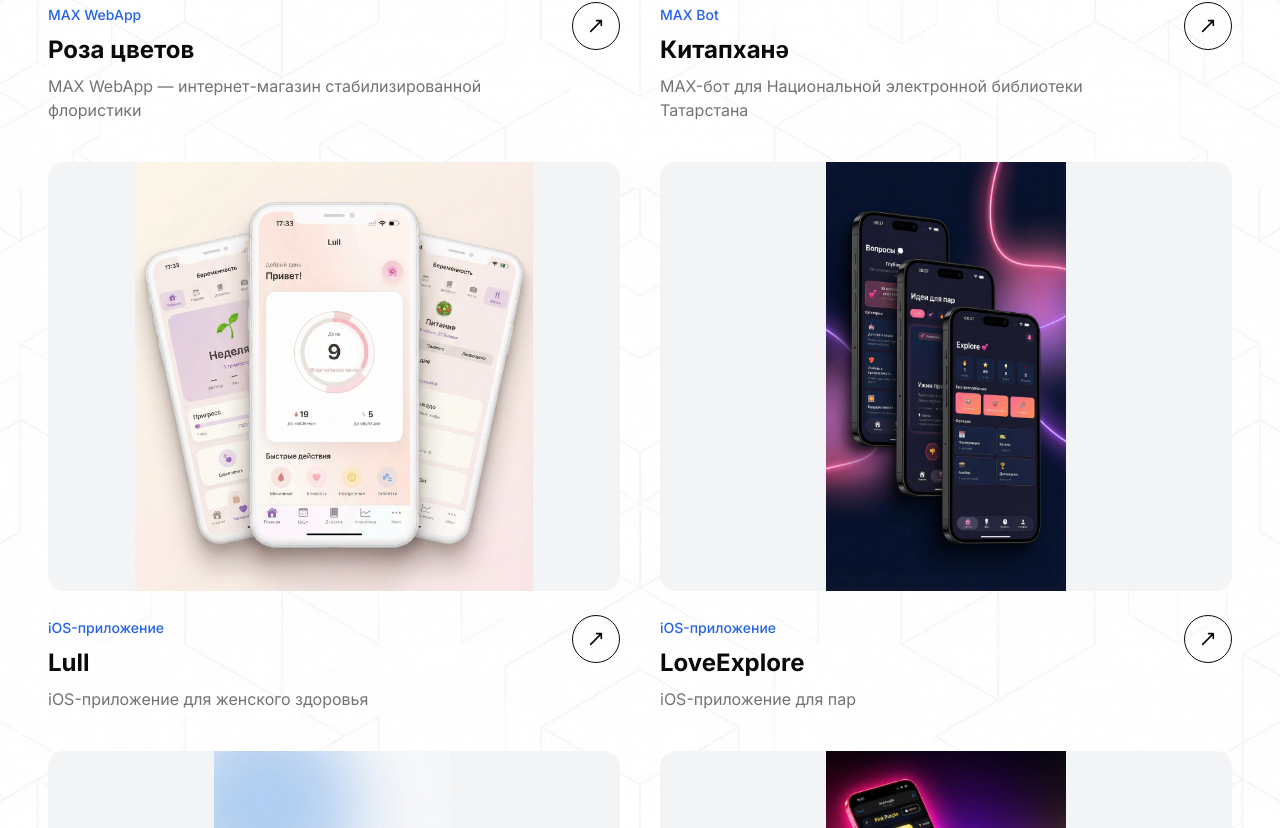
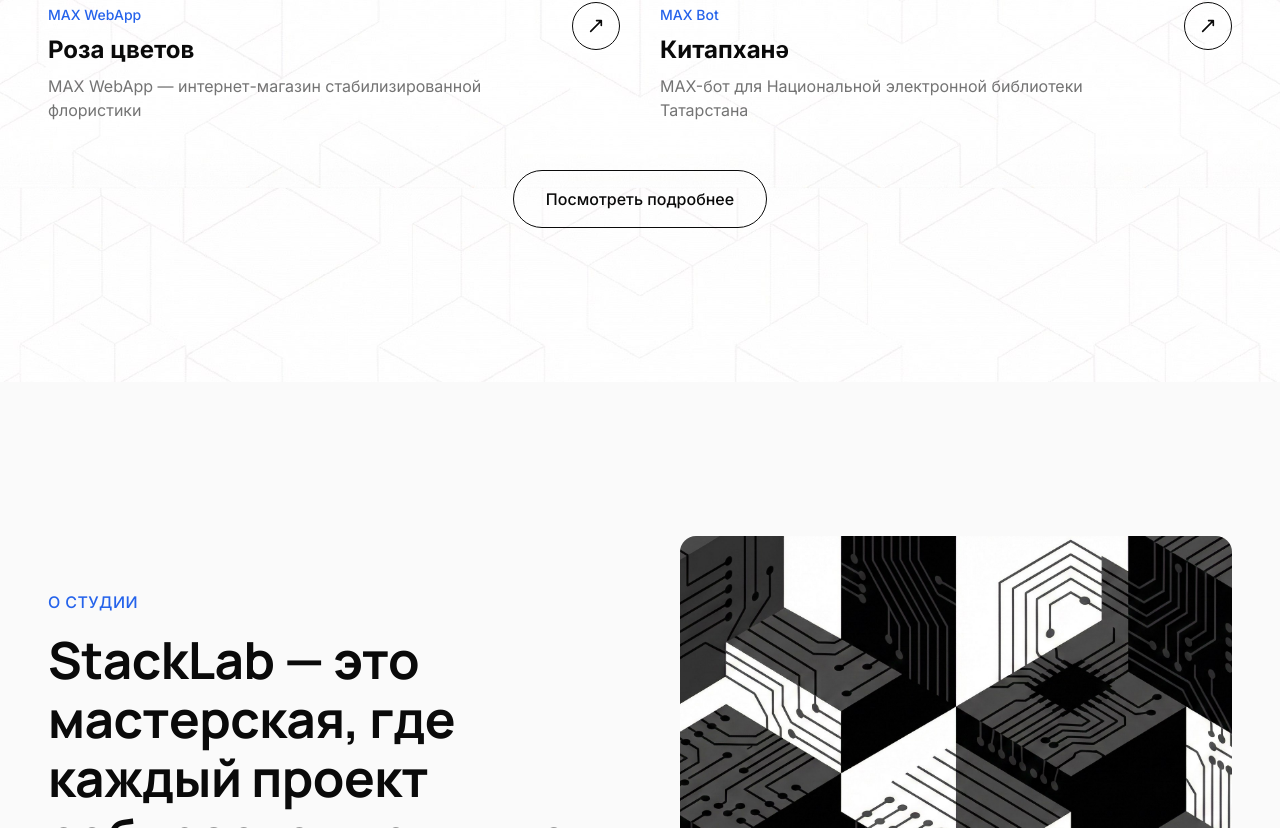
Before and after one commit to Camelot770/my_portfolio, a Next.js app: page / in a window 1280 px wide. Shown: the part 3812-4640 px from the top of the page. Built offline with nearby package versions, Linux system fonts and the light colour scheme.

Commit message:
Show only first 4 projects on homepage

```diff
--- a/src/components/sections/FeaturedProjects.tsx
+++ b/src/components/sections/FeaturedProjects.tsx
@@ -10,7 +10,7 @@ import { Button } from '@/components/ui/Button';
 
 export function FeaturedProjects() {
   const [ref, isInView] = useInView({ threshold: 0.1 });
-  const projects = getFeaturedProjects();
+  const projects = getFeaturedProjects().slice(0, 4);
 
   return (
     <section ref={ref} className="section">
```
